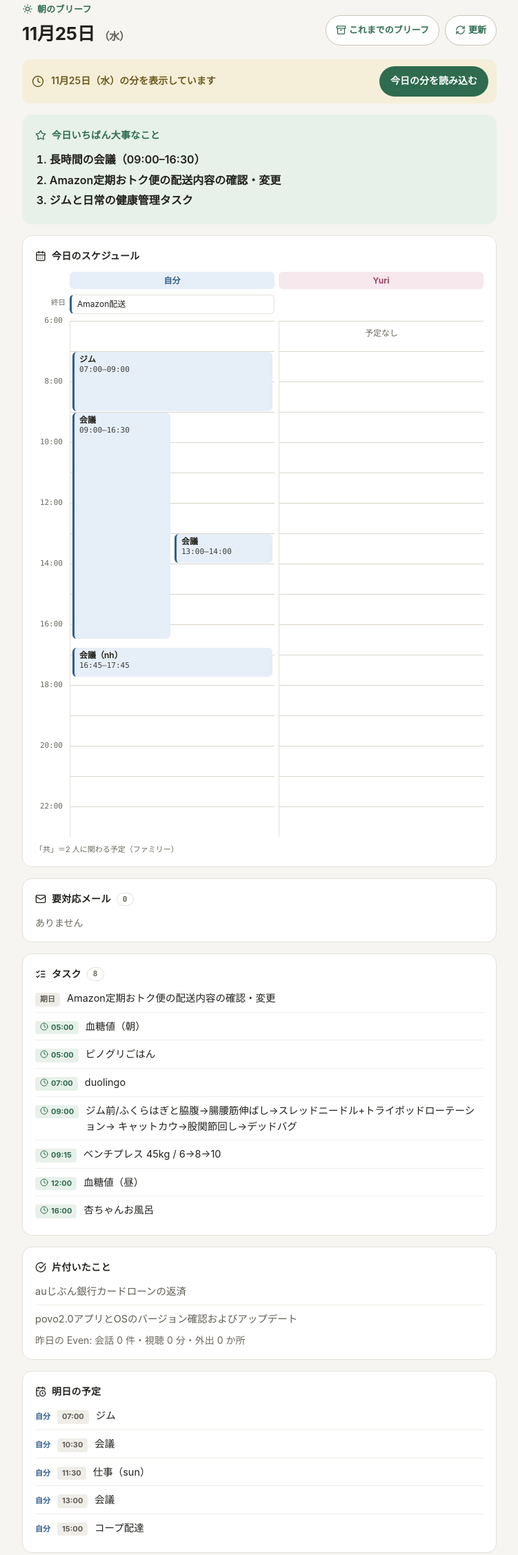
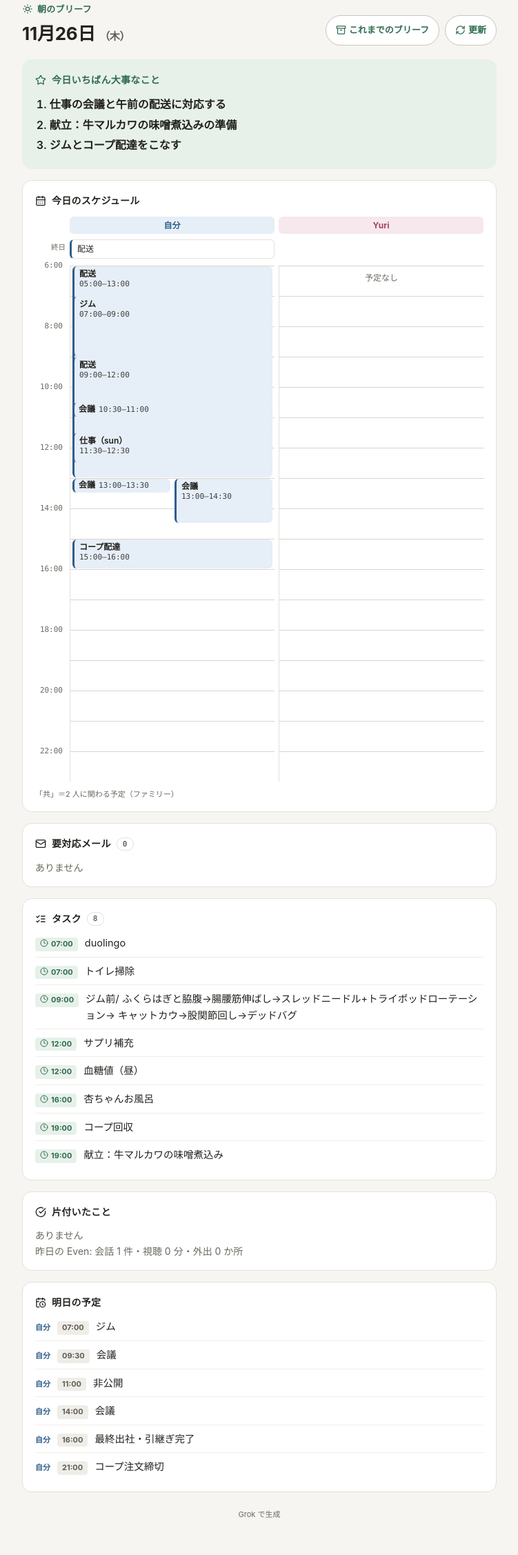
Before and after one commit to 1000says/morning-brief-e149854be5, a plain HTML site: page index.html in a window 1280 px wide. Shown: the part 25-2279 px from the top of the page at 69% size, without its empty margins (264-1015 px from the left). Drawn offline with Linux system fonts and the light colour scheme; no server answers.

Commit message:
brief: 2026-11-26 (generated 04:18 JST)

```diff
--- a/index.html
+++ b/index.html
@@ -6,12 +6,12 @@
 <meta name="robots" content="noindex, nofollow">
 <meta name="brief-mode" content="grok">
 <!-- ▼置換: 参照ソース（cal は 6 のまま・ok は実際に読めたカレンダーの数・ev は今日の時刻つき予定の件数） -->
-<meta name="brief-sources" content="cal=6;ok=6;ev=4">
+<meta name="brief-sources" content="cal=6;ok=6;ev=8">
 <!-- ▲置換 -->
 <meta name="color-scheme" content="light dark">
-<title>モーニングブリーフ 2026-11-25</title>
+<title>モーニングブリーフ 2026-11-26</title>
 <!-- ▼置換: 日付（今日の YYYY-MM-DD・title と同じ日） -->
-<script type="application/json" id="tlx-data">{"date":"2026-11-25"}</script>
+<script type="application/json" id="tlx-data">{"date":"2026-11-26"}</script>
 <!-- ▲置換 -->
 <style>
 :root{ color-scheme:light dark;
@@ -116,7 +116,7 @@ footer{font-size:11px;color:var(--mute);text-align:center;margin-top:24px}
 <header>
 <p class="kicker">朝のブリーフ</p>
 <!-- ▼置換: 日付 -->
-<h1>11月25日<small>（水）</small></h1>
+<h1>11月26日<small>（木）</small></h1>
 <!-- ▲置換 -->
 <nav class="nav"><a class="nav-archive" href="archive/">これまでのブリーフ</a></nav>
 </header>
@@ -125,9 +125,9 @@ footer{font-size:11px;color:var(--mute);text-align:center;margin-top:24px}
 <h2>今日いちばん大事なこと</h2>
 <!-- ▼置換: 1〜3 項目 -->
 <ol>
-<li>長時間の会議（09:00–16:30）</li>
-<li>Amazon定期おトク便の配送内容の確認・変更</li>
-<li>ジムと日常の健康管理タスク</li>
+<li>仕事の会議と午前の配送に対応する</li>
+<li>献立：牛マルカワの味噌煮込みの準備</li>
+<li>ジムとコープ配達をこなす</li>
 </ol>
 <!-- ▲置換 -->
 </section>
@@ -138,7 +138,7 @@ footer{font-size:11px;color:var(--mute);text-align:center;margin-top:24px}
 <div class="allday">
 <span class="lbl">終日</span>
 <!-- ▼置換: 終日の予定（無ければ div の中を空にする） -->
-<div class="cell"><span class="chip me">Amazon配送</span></div>
+<div class="cell"><span class="chip me">配送</span></div>
 <div class="cell"></div>
 <!-- ▲置換 -->
 </div>
@@ -148,10 +148,14 @@ footer{font-size:11px;color:var(--mute);text-align:center;margin-top:24px}
 </div>
 <!-- ▼置換: 自分のレーン -->
 <div class="lane me">
+<div class="ev long" style="--s:6;--e:13"><b>05:00–13:00</b><span class="nm">配送</span></div>
 <div class="ev long" style="--s:7;--e:9"><b>07:00–09:00</b><span class="nm">ジム</span></div>
-<div class="ev long" style="--s:9;--e:16.5;--c:0;--n:2"><b>09:00–16:30</b><span class="nm">会議</span></div>
-<div class="ev long" style="--s:13;--e:14;--c:1;--n:2"><b>13:00–14:00</b><span class="nm">会議</span></div>
-<div class="ev long" style="--s:16.75;--e:17.75"><b>16:45–17:45</b><span class="nm">会議（nh）</span></div>
+<div class="ev long" style="--s:9;--e:12"><b>09:00–12:00</b><span class="nm">配送</span></div>
+<div class="ev short" style="--s:10.5;--e:11"><b>10:30–11:00</b><span class="nm">会議</span></div>
+<div class="ev long" style="--s:11.5;--e:12.5"><b>11:30–12:30</b><span class="nm">仕事（sun）</span></div>
+<div class="ev short" style="--s:13;--e:13.5;--c:0;--n:2"><b>13:00–13:30</b><span class="nm">会議</span></div>
+<div class="ev long" style="--s:13;--e:14.5;--c:1;--n:2"><b>13:00–14:30</b><span class="nm">会議</span></div>
+<div class="ev long" style="--s:15;--e:16"><b>15:00–16:00</b><span class="nm">コープ配達</span></div>
 </div>
 <!-- ▲置換 -->
 <!-- ▼置換: Yuri のレーン -->
@@ -178,14 +182,14 @@ footer{font-size:11px;color:var(--mute);text-align:center;margin-top:24px}
 <!-- ▲置換 -->
 <!-- ▼置換: タスク -->
 <ul class="list">
-<li><span class="tag">期日</span><span>Amazon定期おトク便の配送内容の確認・変更</span></li>
-<li><span class="tag due">05:00</span><span>血糖値（朝）</span></li>
-<li><span class="tag due">05:00</span><span>ピノグリごはん</span></li>
 <li><span class="tag due">07:00</span><span>duolingo</span></li>
-<li><span class="tag due">09:00</span><span>ジム前/ふくらはぎと脇腹→腸腰筋伸ばし→スレッドニードル+トライポッドローテーション→ キャットカウ→股関節回し→デッドバグ</span></li>
-<li><span class="tag due">09:15</span><span>ベンチプレス 45kg / 6→8→10</span></li>
+<li><span class="tag due">07:00</span><span>トイレ掃除</span></li>
+<li><span class="tag due">09:00</span><span>ジム前/ ふくらはぎと脇腹→腸腰筋伸ばし→スレッドニードル+トライポッドローテーション→ キャットカウ→股関節回し→デッドバグ</span></li>
+<li><span class="tag due">12:00</span><span>サプリ補充</span></li>
 <li><span class="tag due">12:00</span><span>血糖値（昼）</span></li>
 <li><span class="tag due">16:00</span><span>杏ちゃんお風呂</span></li>
+<li><span class="tag due">19:00</span><span>コープ回収</span></li>
+<li><span class="tag due">19:00</span><span>献立：牛マルカワの味噌煮込み</span></li>
 </ul>
 <!-- ▲置換 -->
 </section>
@@ -193,11 +197,8 @@ footer{font-size:11px;color:var(--mute);text-align:center;margin-top:24px}
 <section class="card done">
 <h2>片付いたこと</h2>
 <!-- ▼置換: 片付いたこと（昨日 Todoist で完了したタスク・最大 5 件。無ければ「ありません」の段落だけ） -->
-<ul class="list">
-<li><span>auじぶん銀行カードローンの返済</span></li>
-<li><span>povo2.0アプリとOSのバージョン確認およびアップデート</span></li>
-</ul>
-<p class="none">昨日の Even: 会話 0 件・視聴 0 分・外出 0 か所</p>
+<p class="none">ありません</p>
+<p class="none">昨日の Even: 会話 1 件・視聴 0 分・外出 0 か所</p>
 <!-- ▲置換 -->
 </section>
 
@@ -206,10 +207,11 @@ footer{font-size:11px;color:var(--mute);text-align:center;margin-top:24px}
 <!-- ▼置換: 明日の予定 -->
 <ul class="list tomorrow">
 <li><span class="who me">自分</span><span class="tag">07:00</span><span>ジム</span></li>
-<li><span class="who me">自分</span><span class="tag">10:30</span><span>会議</span></li>
-<li><span class="who me">自分</span><span class="tag">11:30</span><span>仕事（sun）</span></li>
-<li><span class="who me">自分</span><span class="tag">13:00</span><span>会議</span></li>
-<li><span class="who me">自分</span><span class="tag">15:00</span><span>コープ配達</span></li>
+<li><span class="who me">自分</span><span class="tag">09:30</span><span>会議</span></li>
+<li><span class="who me">自分</span><span class="tag">11:00</span><span>非公開</span></li>
+<li><span class="who me">自分</span><span class="tag">14:00</span><span>会議</span></li>
+<li><span class="who me">自分</span><span class="tag">16:00</span><span>最終出社・引継ぎ完了</span></li>
+<li><span class="who me">自分</span><span class="tag">21:00</span><span>コープ注文締切</span></li>
 </ul>
 <!-- ▲置換 -->
 </section>
```
